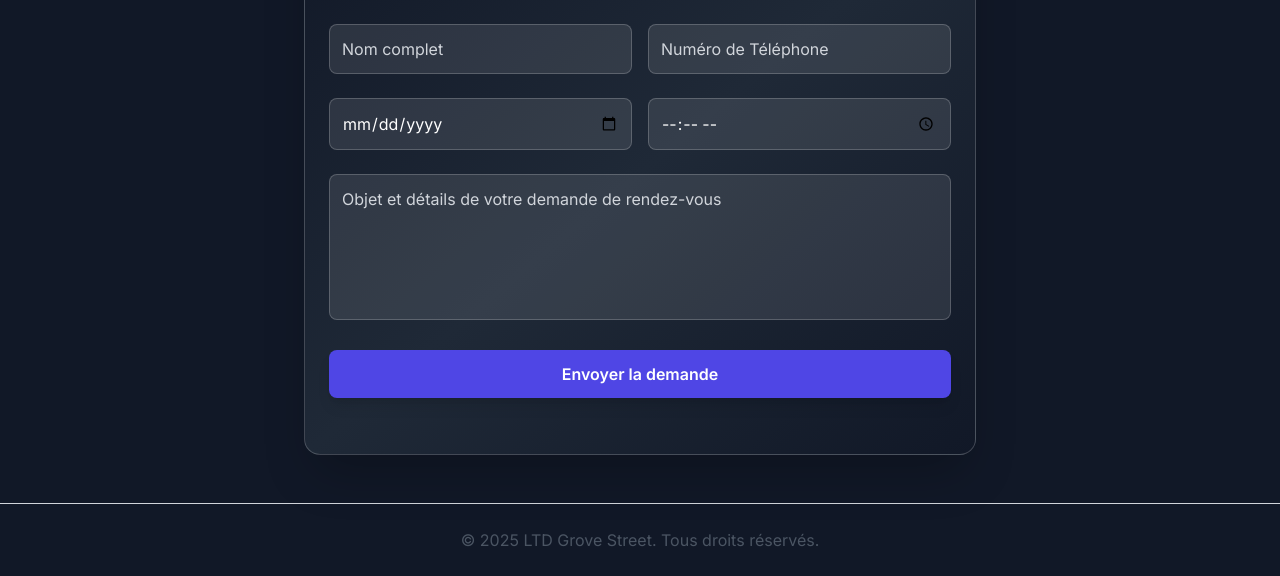
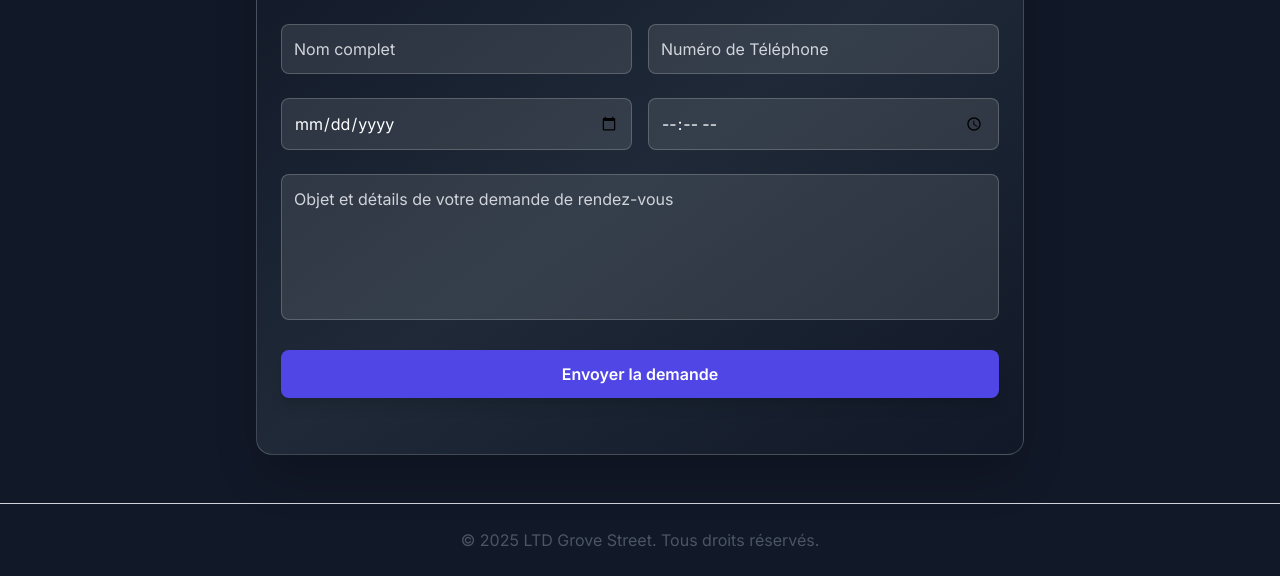
Before and after one commit to White2674/SITE-DEV, a plain HTML site: page contact.html in a window 1280 px wide. Shown: the part 237-813 px from the top of the page. Drawn offline with nearby package versions, Linux system fonts and the light colour scheme.

Commit message:
contact.html

```diff
--- a/contact.html
+++ b/contact.html
@@ -126,7 +126,7 @@
 </html>
 
 <section
-  class="max-w-2xl mx-auto px-6 py-14 mt-32 bg-gradient-to-br from-gray-900 via-gray-800 to-gray-900 rounded-2xl shadow-2xl backdrop-blur-md border border-white/20"
+  class="max-w-3xl mx-auto px-6 py-14 mt-32 bg-gradient-to-br from-gray-900 via-gray-800 to-gray-900 rounded-2xl shadow-2xl backdrop-blur-md border border-white/20"
 >
   <h2 class="text-3xl font-extrabold text-center mb-10 text-white tracking-tight">
     Prendre un
```
